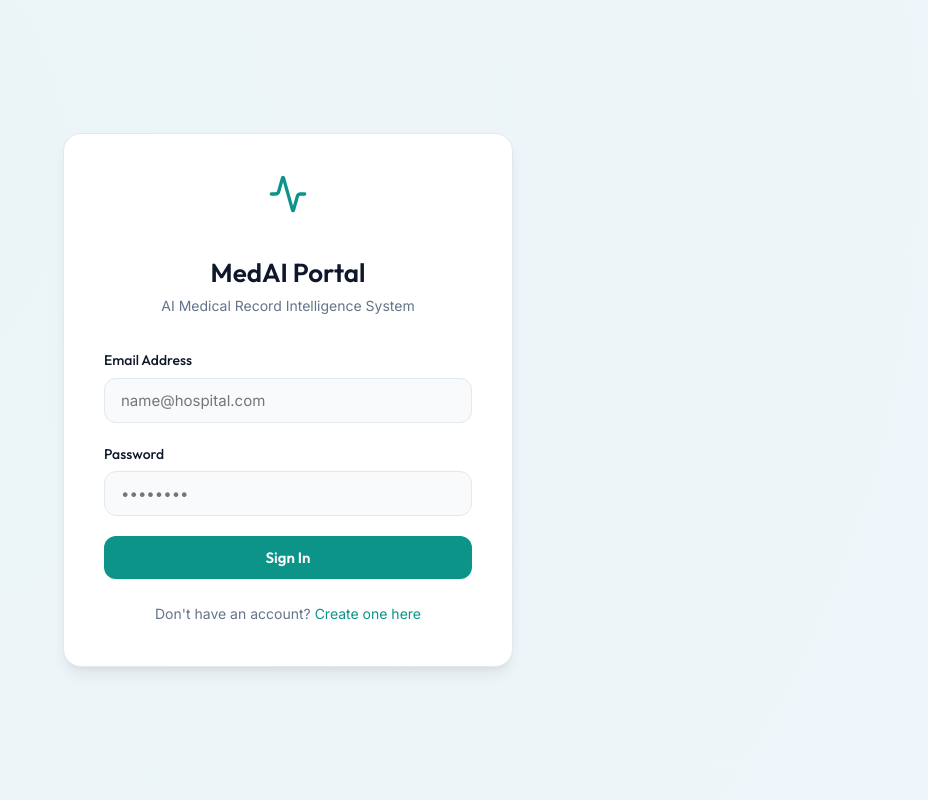
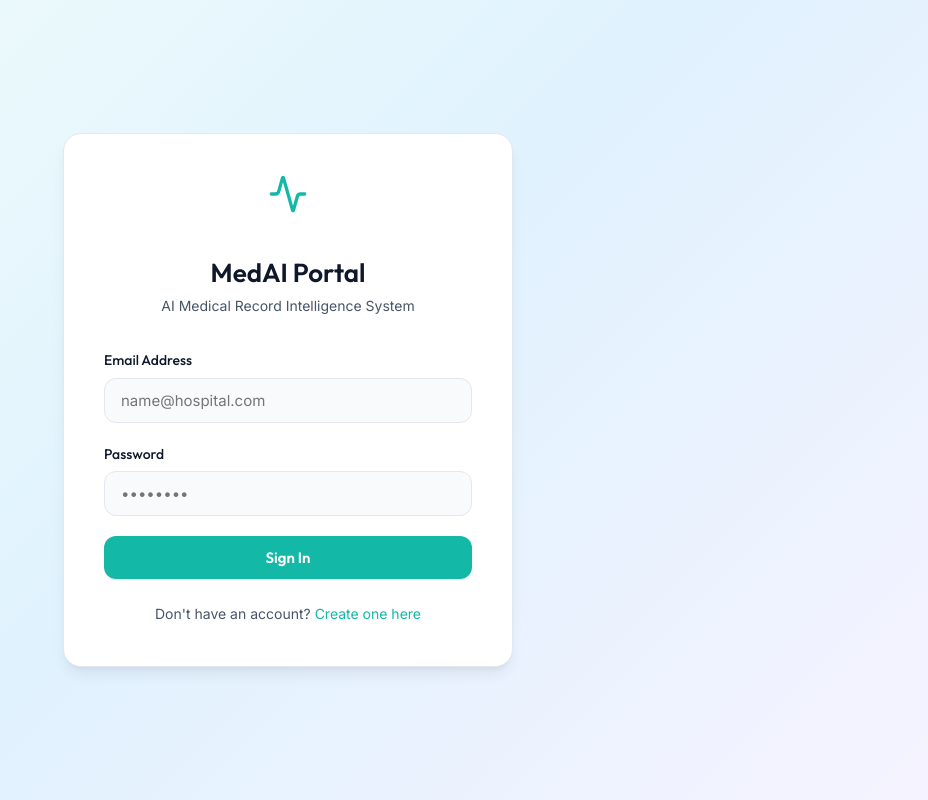
Before and after one commit to jeyaseelan6/AI-Medical-Record-Intelligence-System, a React (Vite) app in the folder frontend/: page /login in a window 1280 px wide. Shown: the whole page, without its empty margins (352-1280 px from the left). Built offline with nearby package versions, Linux system fonts and the light colour scheme; no server answers.

Commit message:
AI model research

```diff
--- a/frontend/src/components/DocumentHistory.jsx
+++ b/frontend/src/components/DocumentHistory.jsx
@@ -121,10 +121,9 @@ const DocumentHistory = ({ documents, loading, onViewDocument }) => {
                   </span>
                 ) : (
                   <span className={getStatusBadgeClass(doc.processing_status)} style={{ padding: '2px 8px', fontSize: '10px' }}>
-                    Ready
+                    Uploaded
                   </span>
                 )}
-                <ExternalLink size={14} style={{ color: 'var(--color-text-light)' }} />
               </>
             )}
 
--- a/frontend/src/components/MedicalTimeline.jsx
+++ b/frontend/src/components/MedicalTimeline.jsx
@@ -67,23 +67,47 @@ const MedicalTimeline = ({ timeline }) => {
                 </div>
               )}
 
-              <div className="timeline-pills">
-                {/* Renders Medications */}
-                {meds && meds.map((med, idx) => (
-                  <span key={idx} className="timeline-pill med" title={`Dosage: ${med.dosage || 'N/A'}, Frequency: ${med.frequency || 'N/A'}, Duration: ${med.duration || 'N/A'}`}>
-                    <Pill size={12} />
+              {/* Organized clinical logs */}
+              <div style={{ display: 'flex', flexDirection: 'column', gap: '14px', marginBottom: '14px' }}>
+                {/* Medications section */}
+                {meds && meds.length > 0 && (
+                  <div>
+                    <div style={{ display: 'flex', alignItems: 'center', gap: '6px', fontSize: '11px', fontWeight: 600, color: 'var(--color-text-muted)', textTransform: 'uppercase', letterSpacing: '0.05em', marginBottom: '6px' }}>
+                      <Pill size={12} style={{ color: 'var(--color-success)' }} />
+                      <span>Prescribed Medications</span>
+                    </div>
+                    <div style={{ display: 'flex', flexWrap: 'wrap', gap: '6px' }}>
+                      {meds.map((med, idx) => (
+                        <span key={idx} className="timeline-pill med" style={{ margin: 0 }} title={`Dosage: ${med.dosage || 'N/A'}, Frequency: ${med.frequency || 'N/A'}, Duration: ${med.duration || 'N/A'}`}>
                           <span>{med.medicine_name}</span>
                           {med.dosage && <span style={{ opacity: 0.7 }}>({med.dosage})</span>}
                         </span>
                       ))}
+                    </div>
+                  </div>
+                )}
 
-                {/* Renders Lab Values */}
-                {labs && labs.map((lab, idx) => (
-                  <span key={idx} className="timeline-pill lab" title={`Normal: ${lab.normal_range || 'N/A'}`}>
-                    <Activity size={12} />
-                    <span>{lab.test_name}: {lab.value} {lab.unit || ''}</span>
+                {/* Diagnostics / Labs section */}
+                {labs && labs.length > 0 && (
+                  <div>
+                    <div style={{ display: 'flex', alignItems: 'center', gap: '6px', fontSize: '11px', fontWeight: 600, color: 'var(--color-text-muted)', textTransform: 'uppercase', letterSpacing: '0.05em', marginBottom: '6px' }}>
+                      <Activity size={12} style={{ color: 'var(--color-primary)' }} />
+                      <span>Diagnostics & Lab Orders</span>
+                    </div>
+                    <div style={{ display: 'flex', flexWrap: 'wrap', gap: '6px' }}>
+                      {labs.map((lab, idx) => {
+                        const cleanValue = (lab.value || '').trim();
+                        // If lab value is empty or null, just show the test name (no trailing colon)
+                        const showValue = cleanValue && cleanValue !== null && cleanValue !== '';
+                        return (
+                          <span key={idx} className="timeline-pill lab" style={{ margin: 0 }} title={`Normal: ${lab.normal_range || 'N/A'}`}>
+                            <span>{lab.test_name}{showValue ? `: ${cleanValue} ${lab.unit || ''}` : ''}</span>
                           </span>
-                ))}
+                        );
+                      })}
+                    </div>
+                  </div>
+                )}
               </div>
 
               {event.document_name && (
@@ -94,11 +118,27 @@ const MedicalTimeline = ({ timeline }) => {
                   borderTop: '1px dashed var(--color-border)',
                   paddingTop: '8px',
                   display: 'flex',
+                  flexWrap: 'wrap',
                   alignItems: 'center',
-                  gap: '4px'
+                  gap: '8px'
                 }}>
+                  <div style={{ display: 'flex', alignItems: 'center', gap: '4px' }}>
                     <span>Source Record:</span>
                     <span style={{ color: 'var(--color-text-muted)', fontWeight: 500 }}>{event.document_name}</span>
+                  </div>
+                  {event.document_category && (
+                    <span style={{
+                      backgroundColor: 'rgba(13, 148, 136, 0.06)',
+                      color: 'var(--color-primary)',
+                      border: '1px solid rgba(13, 148, 136, 0.15)',
+                      padding: '1px 8px',
+                      borderRadius: '12px',
+                      fontSize: '10px',
+                      fontWeight: 600
+                    }}>
+                      {event.document_category}
+                    </span>
+                  )}
                 </div>
               )}
             </div>
--- a/frontend/src/index.css
+++ b/frontend/src/index.css
@@ -3,26 +3,26 @@
    ========================================================================= */
 
 :root {
-  /* Medical Teal & Trust Blue Brand Colors */
-  --color-primary: #0d9488;
-  --color-primary-hover: #0f766e;
-  --color-primary-light: #e6f4f1;
-  --color-secondary: #0284c7;
+  /* Vibrant Premium Teal & Trust Sky Blue Brand Colors */
+  --color-primary: #14b8a6;
+  --color-primary-hover: #0d9488;
+  --color-primary-light: #f0fdfa;
+  --color-secondary: #0ea5e9;
 
   /* Status Colors */
   --color-success: #10b981;
-  --color-success-bg: #ecfdf5;
+  --color-success-bg: #f0fdf4;
   --color-warning: #f59e0b;
-  --color-warning-bg: #fffbeb;
-  --color-danger: #ef4444;
-  --color-danger-bg: #fef2f2;
+  --color-warning-bg: #fffbe6;
+  --color-danger: #f43f5e; /* Sleek Rose danger instead of flat red */
+  --color-danger-bg: #fff1f2;
 
-  /* Neutral Color Scale */
+  /* Neutral Color Scale (Slate/Zinc blend) */
   --color-bg: #f8fafc;
   --color-surface: #ffffff;
   --color-border: #e2e8f0;
   --color-text-main: #0f172a;
-  --color-text-muted: #64748b;
+  --color-text-muted: #475569; /* Slate 600 (better contrast) */
   --color-text-light: #94a3b8;
 
   /* Fonts */
@@ -33,7 +33,7 @@
   --shadow-sm: 0 1px 2px 0 rgba(0, 0, 0, 0.05);
   --shadow-md: 0 4px 6px -1px rgba(0, 0, 0, 0.05), 0 2px 4px -2px rgba(0, 0, 0, 0.05);
   --shadow-lg: 0 10px 15px -3px rgba(0, 0, 0, 0.07), 0 4px 6px -4px rgba(0, 0, 0, 0.07);
-  --shadow-glow: 0 0 15px rgba(13, 148, 136, 0.15);
+  --shadow-glow: 0 0 15px rgba(20, 184, 166, 0.15);
 
   /* Radius */
   --radius-sm: 6px;
@@ -98,7 +98,7 @@ a:hover {
   display: flex;
   align-items: center;
   justify-content: center;
-  background: radial-gradient(circle at 10% 20%, rgba(13, 148, 136, 0.06) 0%, rgba(2, 132, 199, 0.04) 90.1%);
+  background: linear-gradient(135deg, #f0fdfa 0%, #e0f2fe 50%, #f5f3ff 100%);
   padding: 24px;
 }
 
@@ -261,8 +261,10 @@ a:hover {
 
 .patient-item.active {
   background-color: var(--color-primary-light);
-  color: var(--color-primary);
-  font-weight: 500;
+  color: var(--color-primary-hover);
+  border-left: 3px solid var(--color-primary);
+  border-radius: 0 var(--radius-md) var(--radius-md) 0;
+  font-weight: 600;
 }
 
 .sidebar-footer {
```
Also changed, not shown: 2 other files (tests, documents, lock files or other folders). Lines whose indentation alone changed are shown as unchanged.
